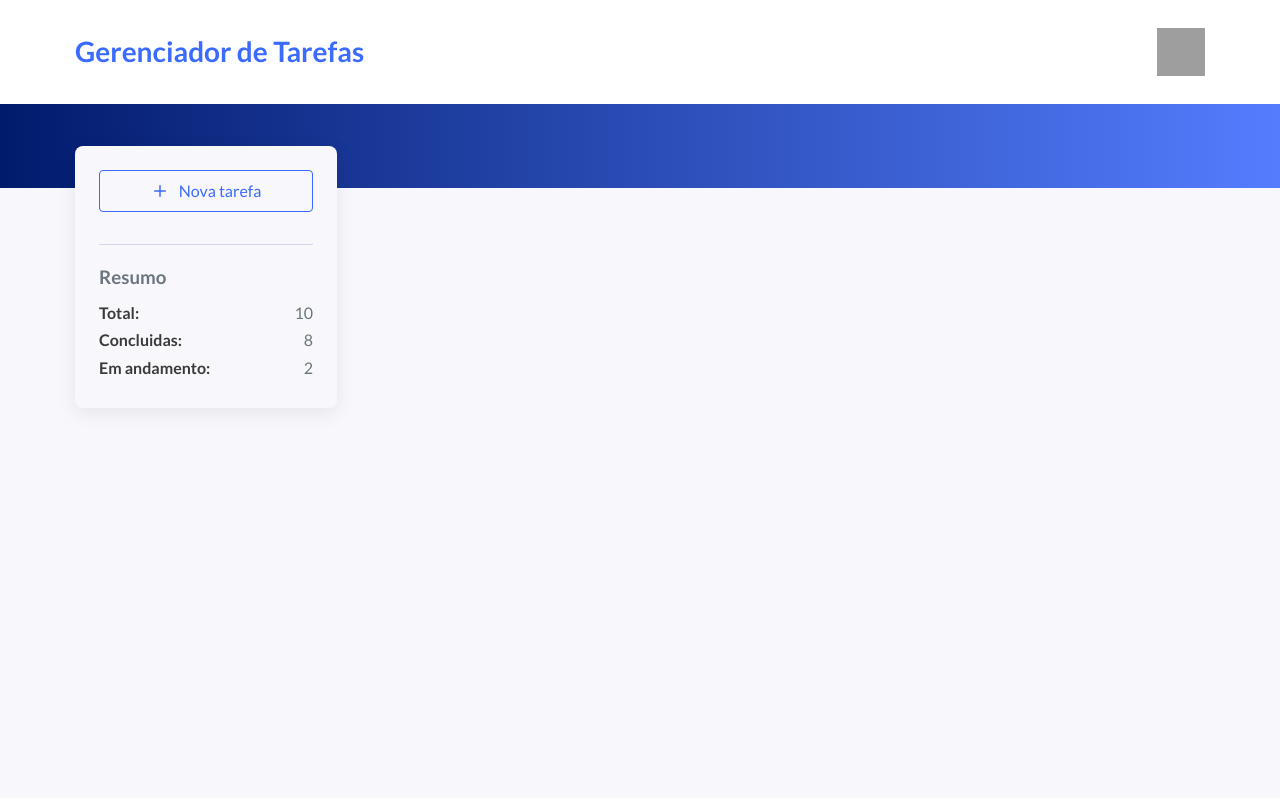
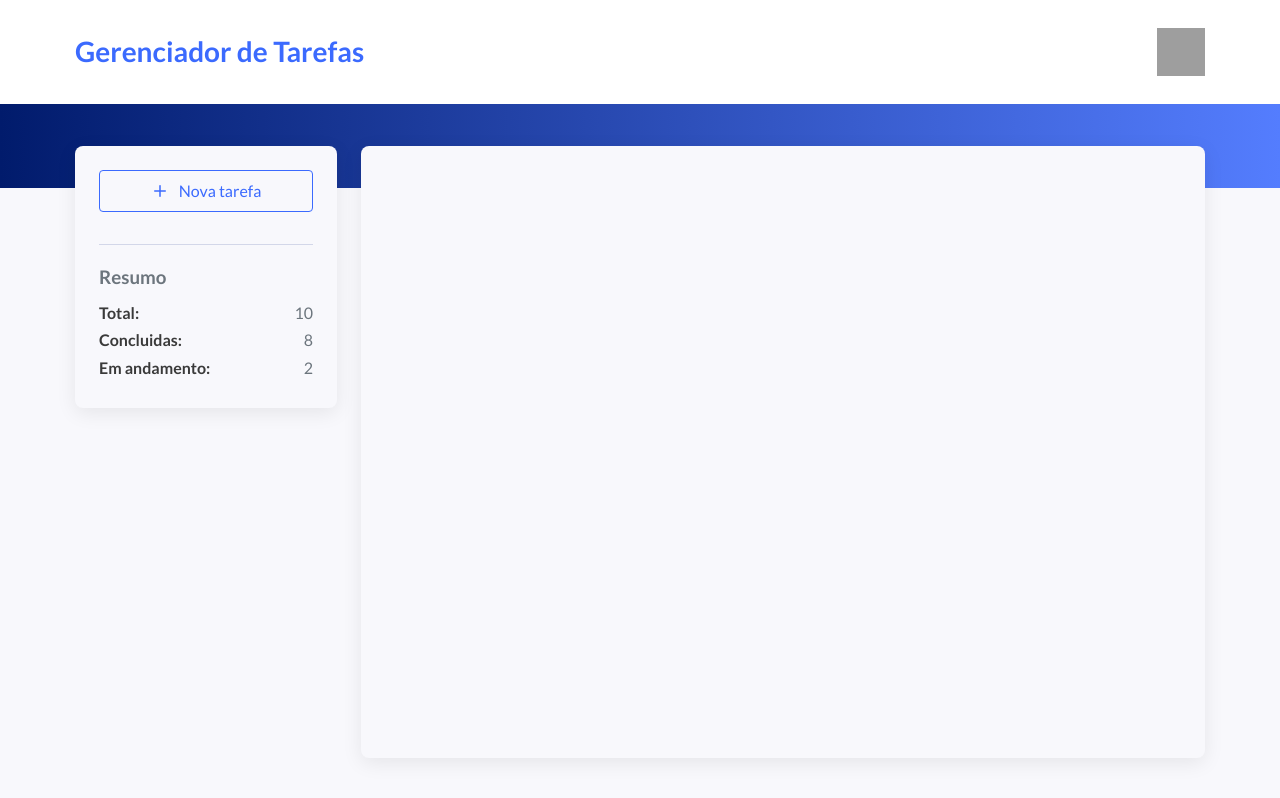
Before and after one commit to StefanoSaffran/desafio-privatecode, a React (Create React App) app: page / in a window 1280 px wide. Built offline with nearby package versions, Linux system fonts and the light colour scheme; grey boxes are pictures that could not be loaded.

Commit message:
:sparkles: feat: create MainContent

```diff
--- /dev/null
+++ b/src/pages/Dashboard/MainContent/Task/index.tsx
@@ -0,0 +1,79 @@
+import React, {
+  useRef,
+  useEffect,
+  useState,
+  useMemo,
+  PropsWithChildren,
+} from 'react';
+
+import {
+  FiPlayCircle,
+  FiPauseCircle,
+  FiEdit3,
+  FiCheckCircle,
+} from 'react-icons/fi';
+import { useTheme } from 'styled-components';
+
+import { padLeft } from '~/utils';
+import { ITask } from '~/context/task';
+
+import { Container, StartStopButton } from './styles';
+
+interface IProps {
+  task: ITask;
+}
+
+const Task = ({ task }: PropsWithChildren<IProps>) => {
+  const { colors } = useTheme();
+  const [isRunning, setIsRunning] = useState(false);
+  const [lapse, setLapse] = useState(task.time);
+  const intervalRef = useRef(0);
+
+  useEffect(() => {
+    return () => clearInterval(intervalRef.current);
+  }, []);
+
+  function handleRunClick() {
+    if (isRunning) {
+      clearInterval(intervalRef.current);
+    } else {
+      const startTime = Date.now() - lapse;
+      intervalRef.current = setInterval(() => {
+        setLapse(Date.now() - startTime);
+      }, 0);
+    }
+    setIsRunning(!isRunning);
+  }
+
+  const time = useMemo(() => {
+    const seconds = lapse / 1000;
+    const min = Math.floor(seconds / 60).toString();
+    const sec = Math.floor(seconds % 60).toString();
+
+    return `${padLeft(Number(min))}:${padLeft(Number(sec))}`;
+  }, [lapse]);
+
+  return (
+    <Container>
+      <h3>{task.title}</h3>
+      <strong>{time}</strong>
+      <div>
+        <StartStopButton
+          onClick={handleRunClick}
+          variant="transparent"
+          color={colors.darkerGrey}
+        >
+          {isRunning ? <FiPauseCircle size={18} /> : <FiPlayCircle size={18} />}
+        </StartStopButton>
+        <StartStopButton variant="transparent" color={colors.grey}>
+          <FiEdit3 size={18} />
+        </StartStopButton>
+        <StartStopButton variant="transparent" color={colors.done}>
+          <FiCheckCircle size={18} />
+        </StartStopButton>
+      </div>
+    </Container>
+  );
+};
+
+export default Task;
--- /dev/null
+++ b/src/pages/Dashboard/MainContent/Task/styles.ts
@@ -0,0 +1,49 @@
+import styled, { css } from 'styled-components';
+import { darken } from 'polished';
+
+import Button from '~/components/Button';
+
+export const Container = styled.div`
+  ${({ theme }) => css`
+    display: flex;
+    align-items: center;
+    justify-content: space-between;
+
+    height: 8rem;
+    width: 100%;
+    background: ${theme.colors.backgroundAlternative};
+    color: ${theme.colors.primary};
+    padding: 1.6rem;
+    border-radius: ${theme.radii.default};
+    box-shadow: ${theme.shadows.default};
+    font-size: ${theme.fontSizes.default};
+
+    > strong {
+      color: ${theme.colors.grey};
+
+      font-size: ${theme.fontSizes.huge};
+      margin-left: auto;
+    }
+
+    > div {
+      display: flex;
+
+      margin-left: 1.5rem;
+      padding-left: 1.5rem;
+      border-left: 0.1rem solid ${darken(0.1, theme.colors.lightGrey)};
+    }
+  `}
+`;
+
+export const StartStopButton = styled(Button)`
+  display: flex;
+  justify-content: center;
+  align-items: center;
+  border-radius: 50%;
+  width: fit-content;
+  padding: 0;
+
+  & + button {
+    margin-left: 0.5rem;
+  }
+`;
--- /dev/null
+++ b/src/pages/Dashboard/MainContent/index.tsx
@@ -0,0 +1,23 @@
+import React from 'react';
+
+import Task from './Task';
+
+import { useTask } from '~/context/task';
+
+import { Container, Wrapper } from './styles';
+
+const MainContent: React.FC = () => {
+  const { tasks } = useTask();
+
+  return (
+    <Container>
+      <Wrapper>
+        {tasks.map(task => (
+          <Task key={task.id} task={task} />
+        ))}
+      </Wrapper>
+    </Container>
+  );
+};
+
+export default MainContent;
--- /dev/null
+++ b/src/pages/Dashboard/MainContent/styles.ts
@@ -0,0 +1,31 @@
+import styled, { css } from 'styled-components';
+
+export const Container = styled.div`
+  ${({ theme }) => css`
+    background: ${theme.colors.background};
+    max-height: calc(100vh - 10.4rem - 8.4rem);
+    width: 100%;
+    height: 100%;
+    border-radius: ${theme.radii.default};
+    box-shadow: ${theme.shadows.default};
+    padding: 2.4rem;
+    margin-top: 2.4rem;
+
+    overflow-y: scroll;
+    ::-webkit-scrollbar {
+      display: none;
+    }
+
+    @media (min-width: 750px) {
+      margin-top: 0;
+      margin-left: 2.4rem;
+    }
+  `}
+`;
+
+export const Wrapper = styled.div`
+  display: grid;
+  width: 100%;
+  grid-template-columns: repeat(auto-fit, minmax(36rem, 1fr));
+  grid-gap: 1.2rem;
+`;
--- a/src/pages/Dashboard/index.tsx
+++ b/src/pages/Dashboard/index.tsx
@@ -1,7 +1,9 @@
 import React from 'react';
 
 import SideBar from './SideBar';
+import MainContent from './MainContent';
 import DefaultLayout from '../_layouts/default';
+
 import { Container, Wrapper } from './styles';
 
 const Dashboard: React.FC = () => {
@@ -10,6 +12,7 @@
       <Container>
         <Wrapper>
           <SideBar />
+          <MainContent />
         </Wrapper>
       </Container>
     </DefaultLayout>
```
